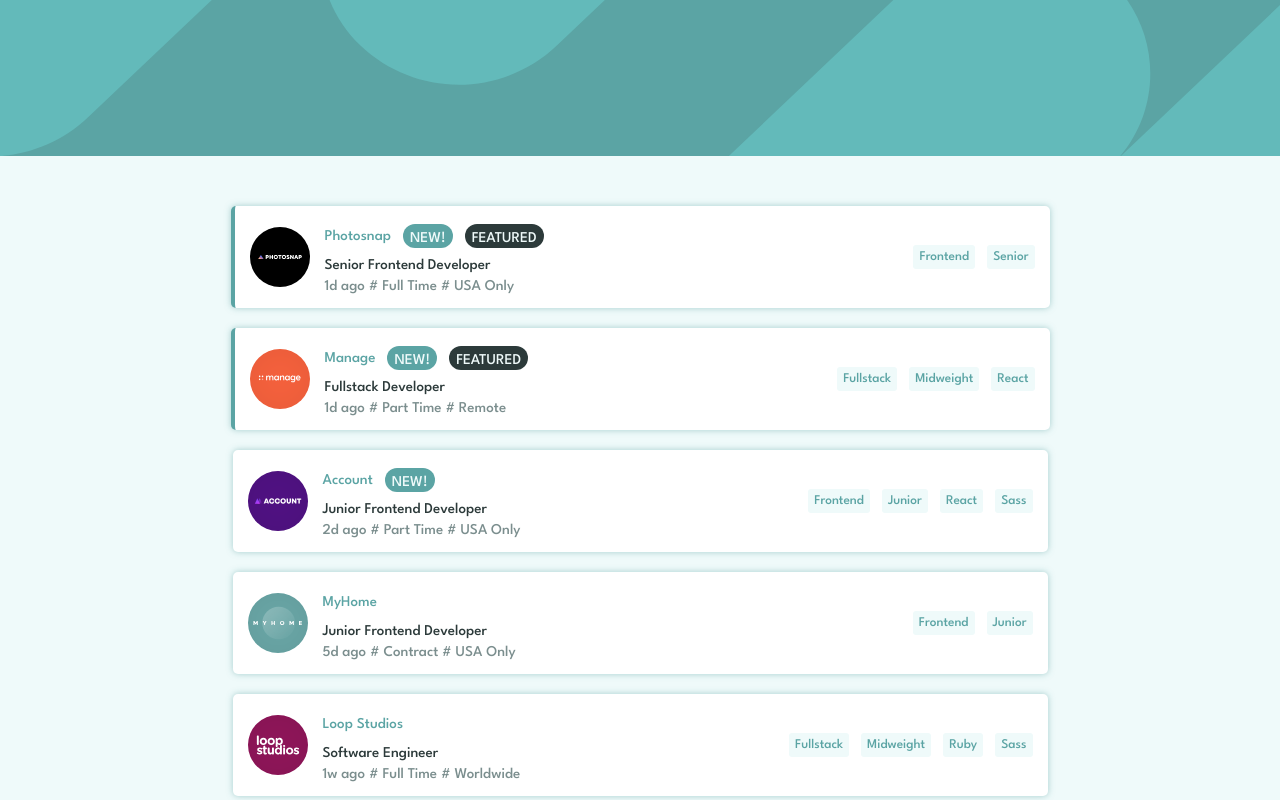
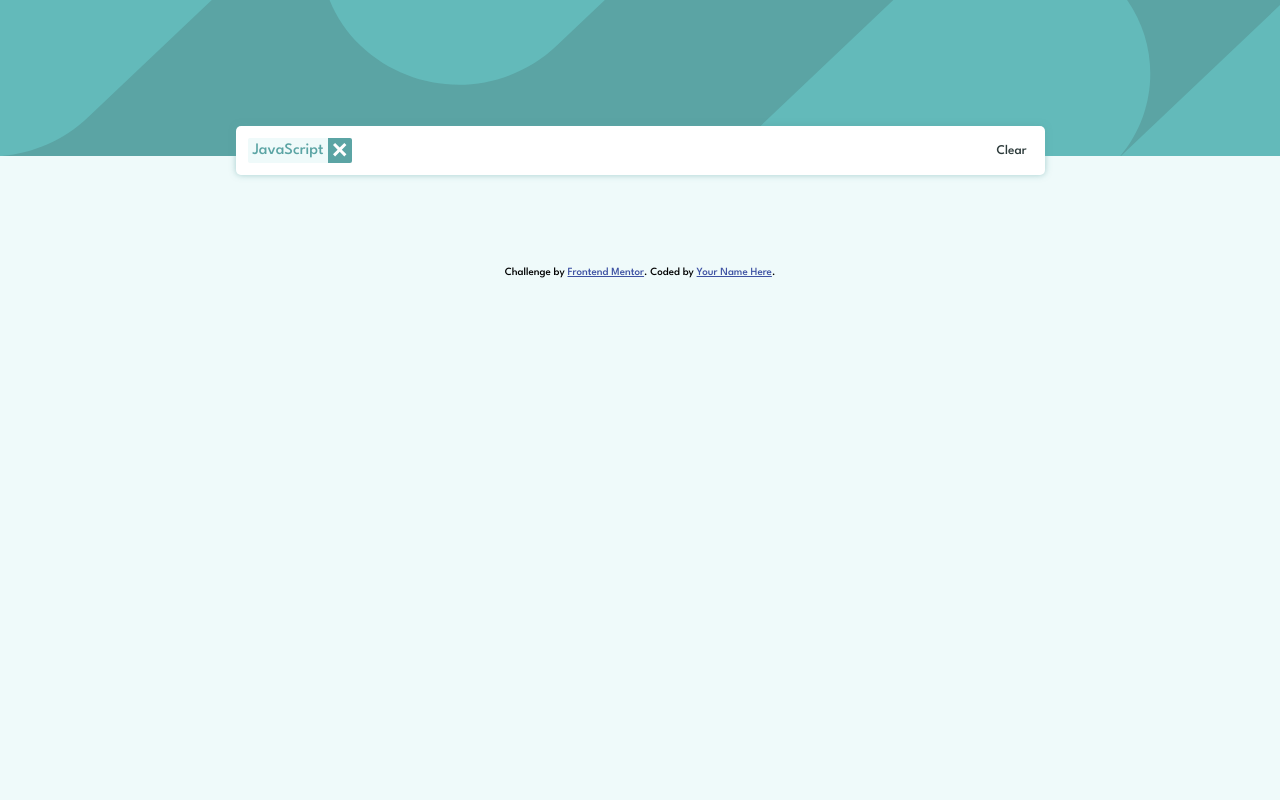
Before and after one commit to goody-dev/job-listings-app-filter, a React (Vite) app: page / in a window 1280 px wide. Shown: the top 800 px of the page. Built offline with nearby package versions, Linux system fonts and the light colour scheme.

Commit message:
Fixed Uninteractive/Broken Tags

```diff
--- a/src/App.css
+++ b/src/App.css
@@ -185,7 +185,7 @@
   color: var(--Light-Grayish-Cyan-Background);
   background-color: var(--Desaturated-Dark-Cyan);
   cursor: pointer;
-  }
+}
 
 @media screen and (min-width: 585px) {
   .header {
--- a/src/App.tsx
+++ b/src/App.tsx
@@ -27,7 +27,7 @@
   const [categories, setCategories] = useState<Categories>({
     HTML:false,
     CSS:false,
-    JavaScript:false,
+    JavaScript:true,
     Frontend: false,
     Senior:false,
     Fullstack:false,
--- a/src/Components/Listings.tsx
+++ b/src/Components/Listings.tsx
@@ -54,7 +54,7 @@
                       {job.featured && <StatusTag>FEATURED</StatusTag>}
                     </div>
                     <p className='position'>{job.position}</p>
-                    <p className='description'>{job.postedAt} # {job.contract} # {job.location}</p>
+                    <p className='description'>{job.postedAt} * {job.contract} * {job.location}</p>
                 </div>
             </div>
             <hr className='info-div'></hr>
--- a/src/Utilities/CategoryTag.tsx
+++ b/src/Utilities/CategoryTag.tsx
@@ -1,7 +1,9 @@
 const CategoryTag = ({children, category, selectCategory}: any) => {
-
+  const handleClick = () => {
+    selectCategory(category);
+  }
   return (
-    <button onClick={()=>selectCategory(category)} className='category-tag'>
+    <button onClick={()=>handleClick()} className='category-tag'>
       {children}
     </button>
   )
```
